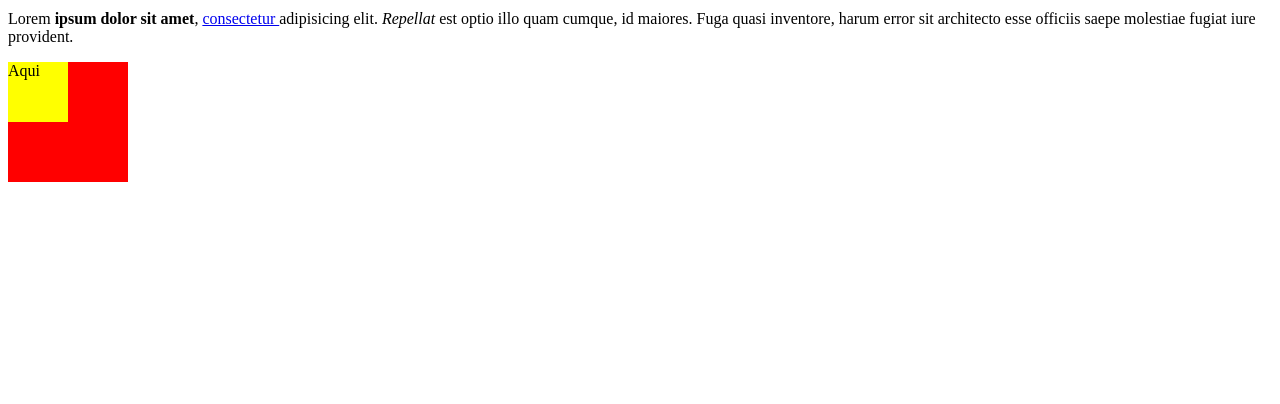
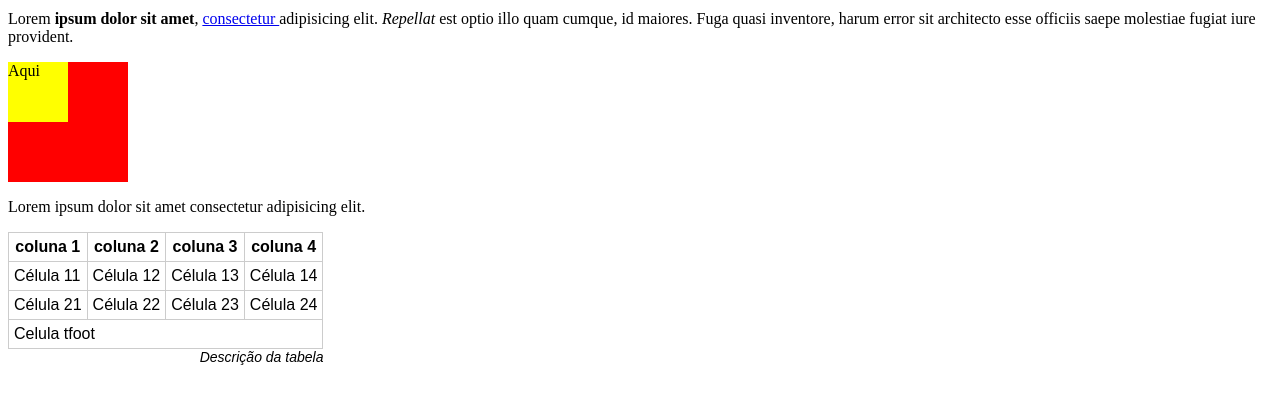
Before and after one commit to ViniciusPatricio/curso-django-projeto1, a Django app: page / in a window 1280 px wide. Shown: the part 273-677 px from the top of the page. Run offline with Django 4.2, Linux system fonts and the light colour scheme.

Commit message:
Aprendendo sobre tag table

```diff
--- a/recipes/templates/recipes/home.html
+++ b/recipes/templates/recipes/home.html
@@ -5,6 +5,30 @@
     <meta http-equiv="X-UA-Compatible" content="IE=edge">
     <meta name="viewport" content="width=device-width, initial-scale=1.0">
     <title>Recipes</title>
+
+    <style>
+        table {
+            border-collapse: collapse;
+            font-family: sans-serif;
+        }
+
+        table caption {
+            caption-side: bottom;
+            text-align: right;
+            font-style: italic;
+            font-size:14px;
+        }
+        table td, table th {
+            border: 1px solid #ccc;
+            padding: 5px;
+        }
+
+        .responsive-table{
+            max-width:100%;
+            overflow-x:auto;
+        }
+    </style>
+
 </head>
 <body>
 
@@ -34,5 +58,40 @@
             Aqui
         </div>
     </div>
+
+    <p>Lorem ipsum dolor sit amet consectetur adipisicing elit. </p>
+    <div class ="responsive-table">
+        <table>
+            <caption>Descrição da tabela</caption>
+            <thead>
+                <tr>
+                    <th>coluna 1</th>
+                    <th>coluna 2</th>
+                    <th>coluna 3</th>
+                    <th>coluna 4</th>
+                </tr>
+            </thead>
+
+            <tbody>
+                <tr>
+                    <td>Célula 11</td>
+                    <td>Célula 12</td>
+                    <td>Célula 13</td>
+                    <td>Célula 14</td>
+                </tr>
+
+                <tr>
+                    <td>Célula 21</td>
+                    <td>Célula 22</td>
+                    <td>Célula 23</td>
+                    <td>Célula 24</td>
+                </tr>
+
+            </tbody>
+            <tfoot>
+                <td colspan="4">Celula tfoot</td>
+            </tfoot>
+        </table>
+    </div>
 </body>
 </html>
--- a/recipes/templates/recipes/sobre.html
+++ b/recipes/templates/recipes/sobre.html
@@ -68,6 +68,7 @@
         nav {
             background: red;
             display: flex;
+            justify-content: center;
             align-items: center;
 
         }
@@ -102,7 +103,7 @@
 
     <nav>
         <ul>
-            <li> <a href="#">Home</a></li>
+            <li> <a href="recipes/templates/recipes/home.html">Home</a></li>
             <li><a href="#">About</a></li>
             <li><a href="#">Products</a></li>
         </ul>
@@ -126,5 +127,6 @@
         <dd>Caféina</dd>
     </dl>
 
+
 </body>
 </html>
```
